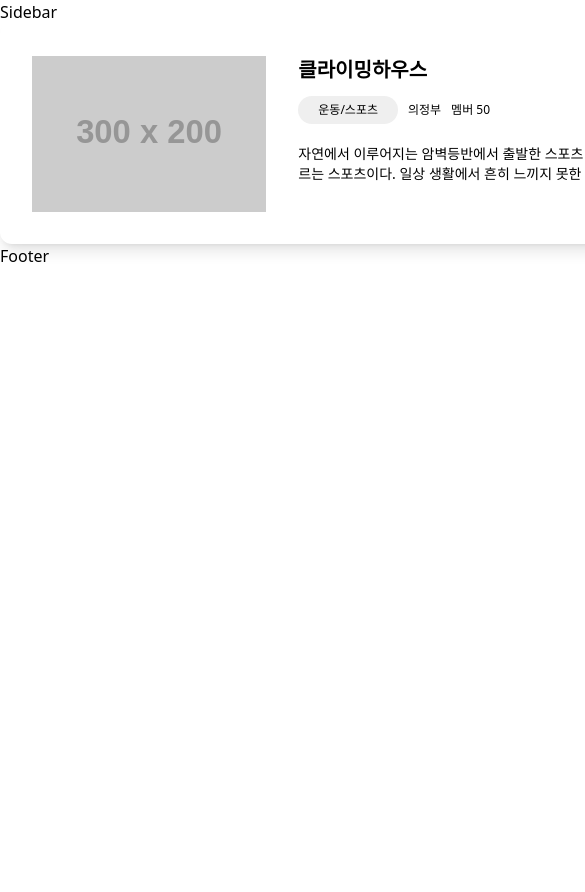
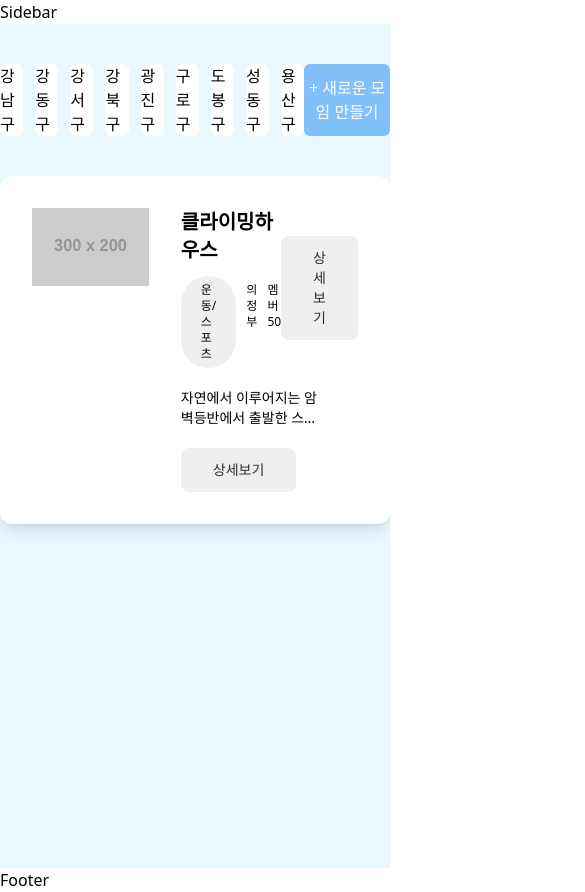
Before and after one commit to eunohhh/sparkfit, a React (Vite) app: page /gathering in a window 390 px wide. Shown: the top 892 px of the page, 585 px wide, since content can reach past the window. Before the commit the page ends 844 px from the top, so only its background shows below. Built offline with nearby package versions, Linux system fonts and the light colour scheme.

Commit message:
🎉add:모임페이지 추가

```diff
--- /dev/null
+++ b/src/components/FilteringList.jsx
@@ -0,0 +1,31 @@
+import React, { useState } from 'react';
+
+const FilteringList = () => {
+  const [selectedDistrict, setSelectedDistrict] = useState('');
+  const districts = ['강남구', '강동구', '강서구', '강북구', '광진구', '구로구', '도봉구', '성동구', '용산구'];
+  const handleDistrictSelect = (idx) => {
+    setSelectedDistrict(idx);
+  };
+  return (
+    <div className="flex justify-between py-10">
+      <ul className="flex gap-3">
+        {districts.map((district, idx) => (
+          <li
+            key={idx}
+            onClick={() => handleDistrictSelect(idx)}
+            className={`cursor-pointer lg:py-2 lg:px-3.5 lg:text-sm sm:text-[12px] sm:px-2.5 sm:py-2 rounded-md ${
+              selectedDistrict === idx ? 'bg-[#82C0F9] text-[#ffffff]' : 'bg-[#ffffff]'
+            }`}
+          >
+            {district}
+          </li>
+        ))}
+      </ul>
+      <button className="bg-[#82C0F9] text-[#ffffff] lg:text-sm lg:px-4 lg:py-2 sm:text-[12px] sm:px-3 rounded-md hover:bg-[#6FA3D4] transition-all duration-300 ease-in-out">
+        + 새로운 모임 만들기
+      </button>
+    </div>
+  );
+};
+
+export default FilteringList;
--- a/src/components/GatheringItem.jsx
+++ b/src/components/GatheringItem.jsx
@@ -2,16 +2,19 @@ import React from 'react';
 
 const GatheringItem = () => {
   return (
-    <div className="w-[1280px] mx-auto">
-      <div className="flex gap-8 bg-white p-8 shadow-lg rounded-xl">
+    <>
+      <div className="flex gap-8 bg-[#ffffff] p-8 shadow-lg rounded-xl relative">
+        <svg className="absolute w-[25%] h-[25%] left-[-14%] top-[33%] fill-[#ffffff] rotate-90" viewBox="0 0 100 100">
+          <polygon points="0,0 100,0 50,100" />
+        </svg>
+        {/* 모임 이미지 */}
         <div>
-          {/* 모임 이미지 */}
           <img src="http://via.placeholder.com/300x200" alt="모임이미지" />
         </div>
+        {/* 모임 설명 */}
         <div className="w-full flex flex-col gap-5">
-          {/* 모임 설명 */}
+          {/* 모임 제목/해시태그/버튼 */}
           <div className="flex justify-between items-center">
-            {/* 모임 제목/해시태그/버튼 */}
             <div>
               <h2 className="text-xl mb-3 font-semibold">클라이밍하우스</h2>
               <ul className="flex gap-2.5">
@@ -21,7 +24,7 @@ const GatheringItem = () => {
               </ul>
             </div>
             <div>
-              <button className="transition-all duration-300 ease-in-out bg-[#82C0F9] rounded-lg px-8 py-3 text-xs text-white hover:bg-[#6FA3D4]">
+              <button className="transition-all duration-300 ease-in-out bg-default rounded-lg px-8 py-3 text-sm text-[#2e2e2e] hover:bg-[#dddddd]">
                 상세보기
               </button>
             </div>
@@ -32,9 +35,15 @@ const GatheringItem = () => {
             홀드를 이용해 높이 오르는 스포츠이다. 일상 생활에서 흔히 느끼지 못한 수직벽을 오르기 위해서는 전신 근력을
             쓰는 동시에 집중력을 지속적으로 발휘해야 하는 스포츠이다.
           </p>
+
+          <div className="sm:hidden">
+            <button className="transition-all duration-300 ease-in-out bg-default rounded-lg px-8 py-3 text-sm text-[#2e2e2e] hover:bg-[#dddddd]">
+              상세보기
+            </button>
+          </div>
         </div>
       </div>
-    </div>
+    </>
   );
 };
 
--- a/src/page/GatheringList.jsx
+++ b/src/page/GatheringList.jsx
@@ -1,8 +1,16 @@
 import React from 'react';
 import GatheringItem from '../components/GatheringItem';
+import FilteringList from '../components/FilteringList';
 
 const GatheringList = () => {
-  return <GatheringItem />;
+  return (
+    <div className="bg-[#EBF7FF] min-h-screen w-full">
+      <div className="max-w-screen-xl mx-auto xl:mx-auto lg:mx-10 md:mx-10 sm:mx-10">
+        <FilteringList />
+        <GatheringItem />
+      </div>
+    </div>
+  );
 };
 
 export default GatheringList;
--- a/src/router/Router.jsx
+++ b/src/router/Router.jsx
@@ -8,11 +8,6 @@ export default function Router() {
     <BrowserRouter>
       <Routes>
         <Route element={<DefaultLayout />}>
-          {/* <Route path="/" element={<Mainpage />} />
-          <Route path="/login" element={<Login />} />
-          <Route path="/join" element={<Join />} />
-          <Route path="/mypage" element={<MyPage />} />
-          <Route path="/detail/:id" element={<DetailedPost />} /> */}
           <Route path="/gathering" element={<GatheringList />} />
         </Route>
       </Routes>
--- /dev/null
+++ b/src/supabase.js
@@ -0,0 +1,8 @@
+import { createClient } from '@supabase/supabase-js';
+
+const SUPABASE_PROJECT_URL = import.meta.env.VITE_SUPABASE_URL;
+const SUPABASE_ANON_KEY = import.meta.env.VITE_SUPABASE_KEY;
+
+const supabase = createClient(SUPABASE_PROJECT_URL, SUPABASE_ANON_KEY);
+
+export default supabase;
--- a/tailwind.config.js
+++ b/tailwind.config.js
@@ -3,11 +3,6 @@ export default {
   content: ['./src/**/*.{html,js,jsx}'],
   theme: {
     extend: {},
-    screens: {
-      sm: '640px',
-      md: '1024px',
-      lg: '1280px'
-    },
     colors: {
       default: '#efefef'
     }
```
Also changed, not shown: 1 other file (tests, documents, lock files or other folders).
